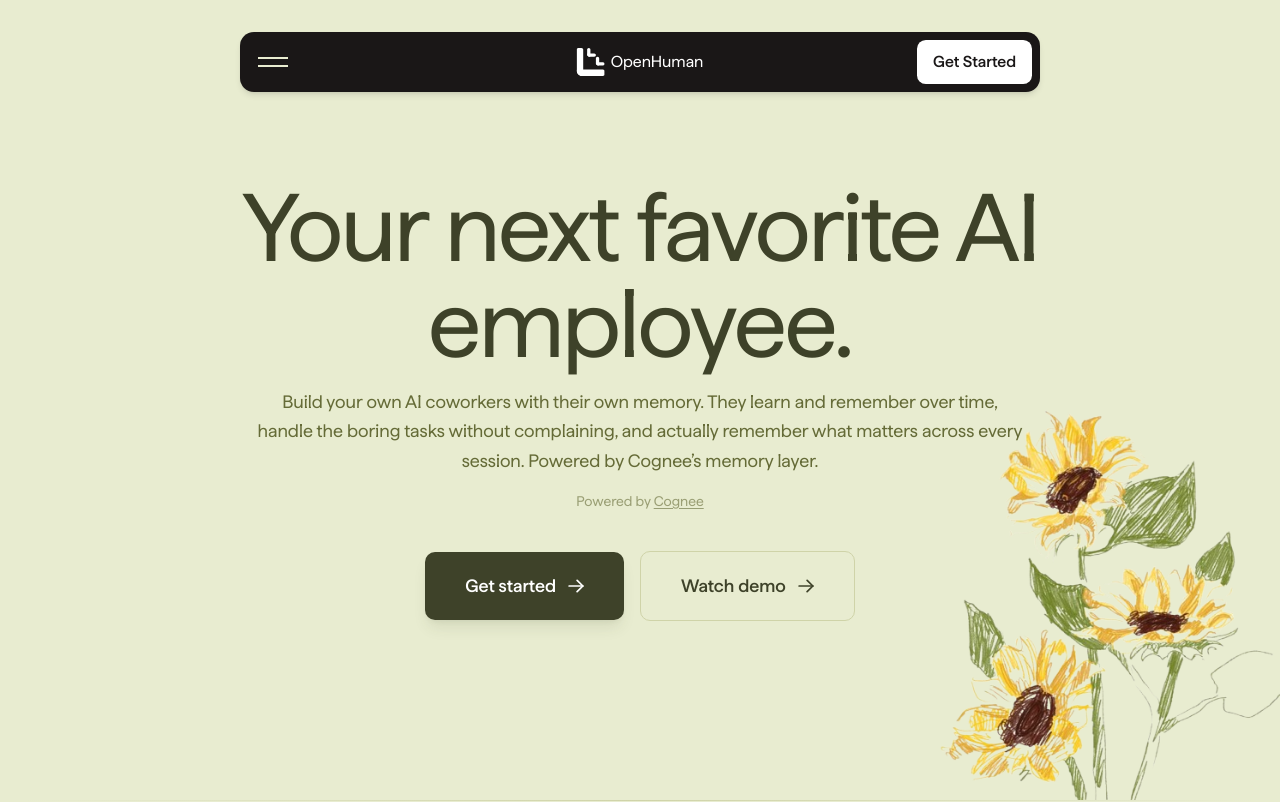
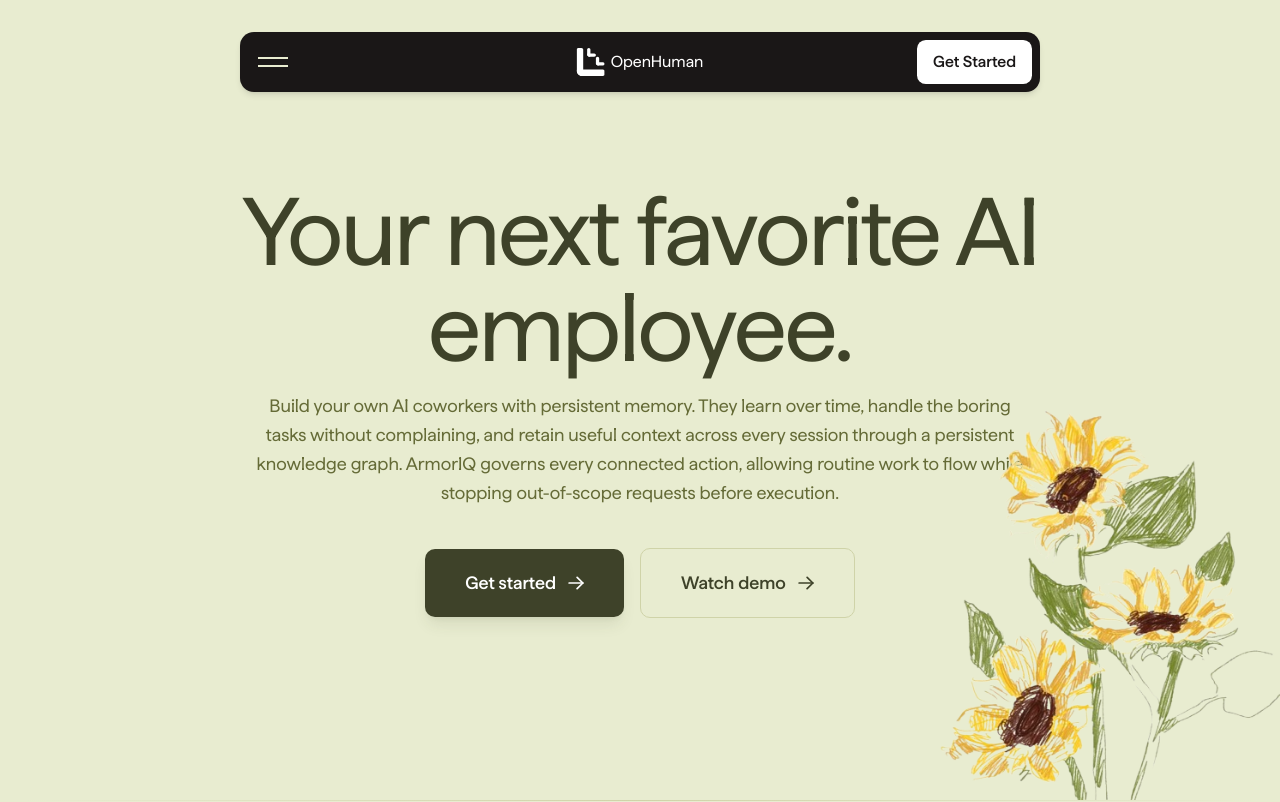
Before and after one commit to snowsadh/openhuman, a Next.js app in the folder apps/web/: page / in a window 1280 px wide. Shown: the top 802 px of the page. Built offline with nearby package versions, Linux system fonts and the light colour scheme.

Commit message:
docs(web): update landing page messaging

```diff
--- a/apps/web/app/(marketing)/page.tsx
+++ b/apps/web/app/(marketing)/page.tsx
@@ -4,7 +4,7 @@ import Link from "next/link";
 import Image from "next/image";
 import { useIsSignedIn } from "@/hooks/use-auth";
 import { FlowerDivider } from "@/components/flower-divider";
-import { ArrowDiagonal, ArrowRight } from "@/components/ui/button-arrow";
+import { ArrowRight } from "@/components/ui/button-arrow";
 import { Bubble, BubbleContent } from "@/components/ui/bubble";
 
 const steps = [
@@ -44,21 +44,11 @@ export default function Home() {
           Your next favorite AI employee.
         </h1>
         <p className="mt-4 max-w-3xl text-center text-lg leading-relaxed text-muted-foreground">
-          Build your own AI coworkers with their own memory. They learn and
-          remember over time, handle the boring tasks without complaining, and
-          actually remember what matters across every session. Powered by
-          Cognee&rsquo;s memory layer.
-        </p>
-        <p className="mt-4 text-sm text-muted-foreground/60">
-          Powered by{" "}
-          <a
-            href="https://cognee.ai"
-            target="_blank"
-            rel="noopener noreferrer"
-            className="underline underline-offset-2"
-          >
-            Cognee
-          </a>
+          Build your own AI coworkers with persistent memory. They learn over
+          time, handle the boring tasks without complaining, and retain useful
+          context across every session through a persistent knowledge graph.
+          ArmorIQ governs every connected action, allowing routine work to flow
+          while stopping out-of-scope requests before execution.
         </p>
         <div className="mt-10 flex items-center gap-4">
           <Link
@@ -345,21 +335,6 @@ export default function Home() {
           />
         </div>
 
-        <p className="mx-auto mt-16 max-w-lg text-center text-sm leading-relaxed text-muted-foreground/70">
-          OpenHuman uses Cognee to power agent memory — giving each specialist
-          persistent context across every conversation, call, and thread.
-        </p>
-        <div className="mt-4 flex justify-center">
-          <a
-            href="https://cognee.ai"
-            target="_blank"
-            rel="noopener noreferrer"
-            className="group/button inline-flex shrink-0 items-center justify-center gap-1.5 rounded-lg border border-transparent bg-primary px-2.5 py-2 text-sm font-medium text-primary-foreground transition-all hover:bg-primary/80"
-          >
-            Cognee
-            <ArrowDiagonal />
-          </a>
-        </div>
       </section>
 
       <section className="w-full max-w-7xl px-6 pb-24">
```
